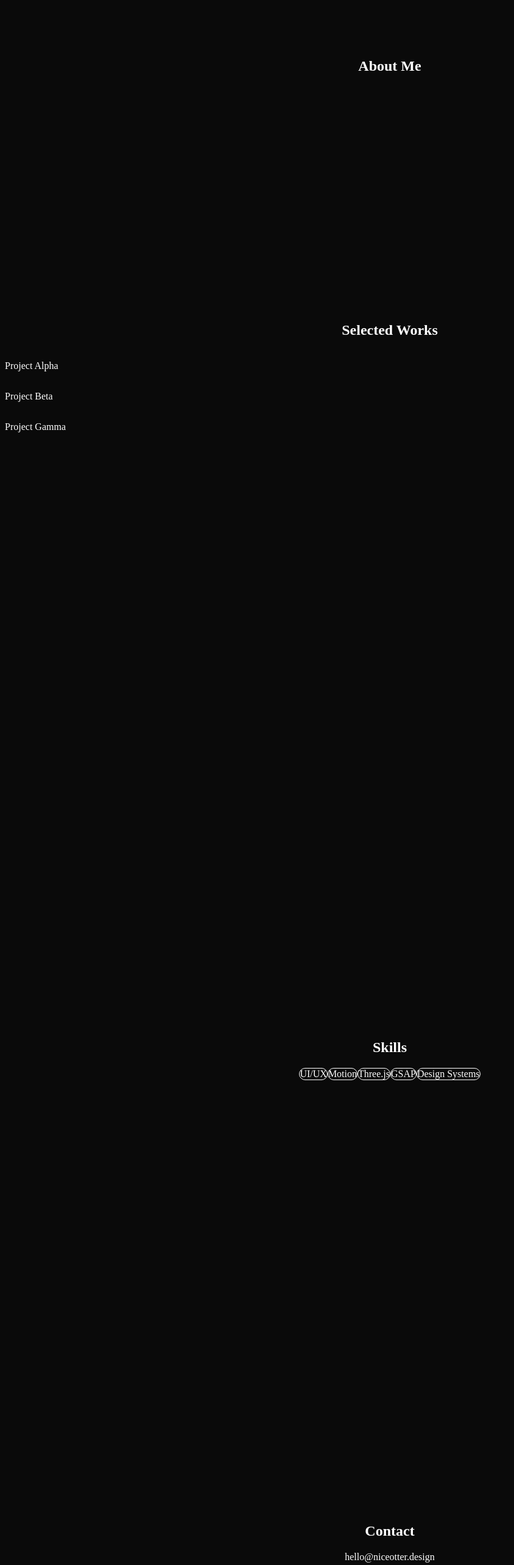
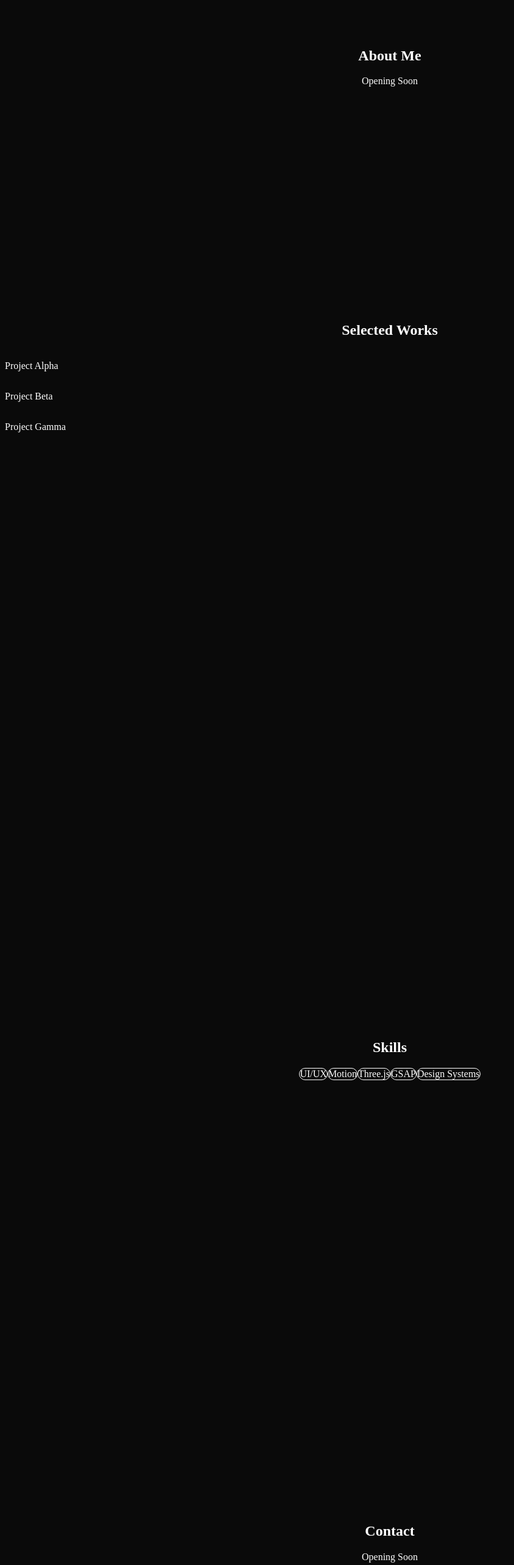
Before and after one commit to niceotter/webdesign_practice2, a Next.js app: page / in a window 1280 px wide. Shown: the part 1100-3666 px from the top of the page at 61% size, without its empty margins (0-844 px from the left). Built offline with nearby package versions, Linux system fonts and the light colour scheme.

Commit message:
Update page.tsx

```diff
--- a/app/page.tsx
+++ b/app/page.tsx
@@ -16,8 +16,7 @@ export default function Home() {
         <div className="max-w-3xl text-center space-y-4 fade">
           <h2 className="text-4xl font-bold text-neonPurple">About Me</h2>
           <p className="text-gray-300">
-            {/*Senior Web Designer with a passion for immersive UI,*/}
-            {/*motion-driven storytelling, and experimental visuals.*/}
+            Opening Soon
           </p>
         </div>
       </section>
@@ -67,7 +66,7 @@ export default function Home() {
       <section className="h-screen flex items-center justify-center">
         <div className="text-center space-y-4 fade">
           <h2 className="text-4xl font-bold text-neonCyan">Contact</h2>
-          <p className="text-gray-400">hello@niceotter.design</p>
+          <p className="text-gray-400">Opening Soon</p>
         </div>
       </section>
     </>
```
